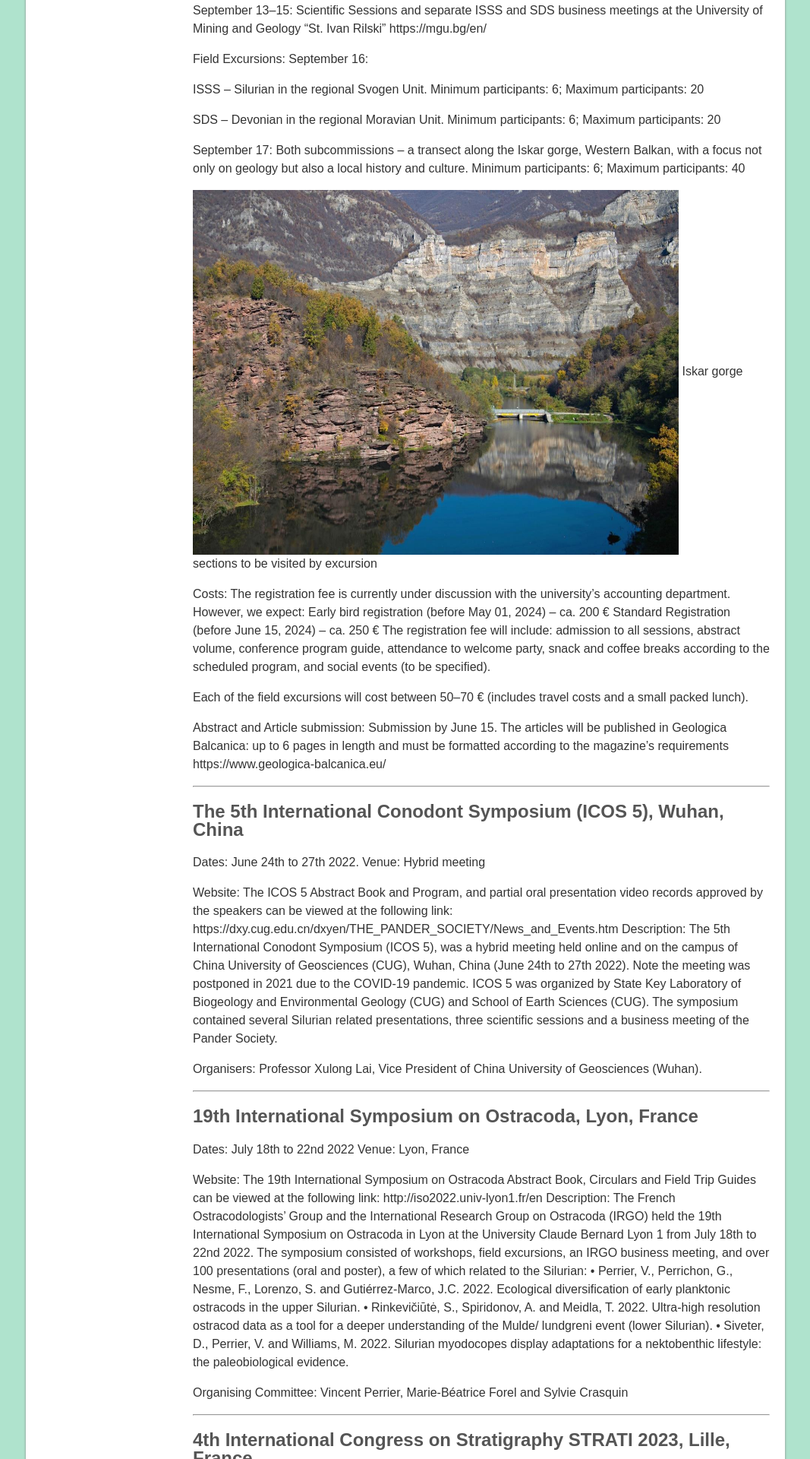
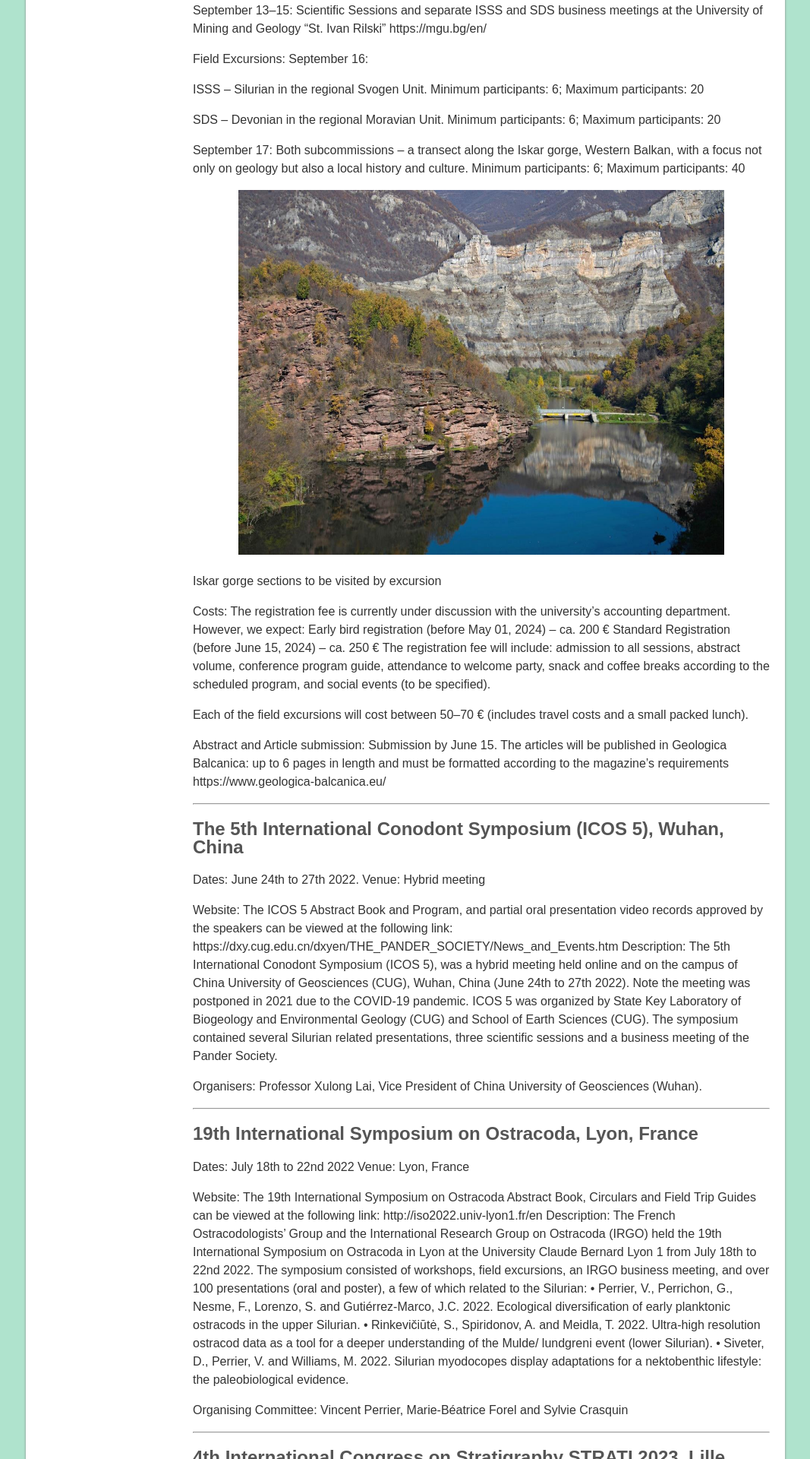
Before and after one commit to i-c-stratigraphy/subcommission-silurian, a Jekyll site: the page built from pages/meetings.md, in a window 1280 px wide. Shown: the part 899-2819 px from the top of the page at 76% size, without its empty margins (106-1173 px from the left). Built offline with Jekyll 4.4.1, drawn with Linux system fonts in a browser that asks for light colours.

Commit message:
Update meetings.md

```diff
--- a/pages/meetings.md
+++ b/pages/meetings.md
@@ -44,7 +44,8 @@ September 17:
 Both subcommissions – a transect along the Iskar gorge, Western Balkan, with a focus not only on geology but also a local history and culture.
 Minimum participants: 6; Maximum participants: 40
 
-<img src="images/conference Sofia.jpg" width="640" height="480" align=center/>
+<div align=center> <img src="images/conference Sofia.jpg" width="640" height="480"></div>
+
 Iskar gorge sections to be visited by excursion
 
 Costs:
```
